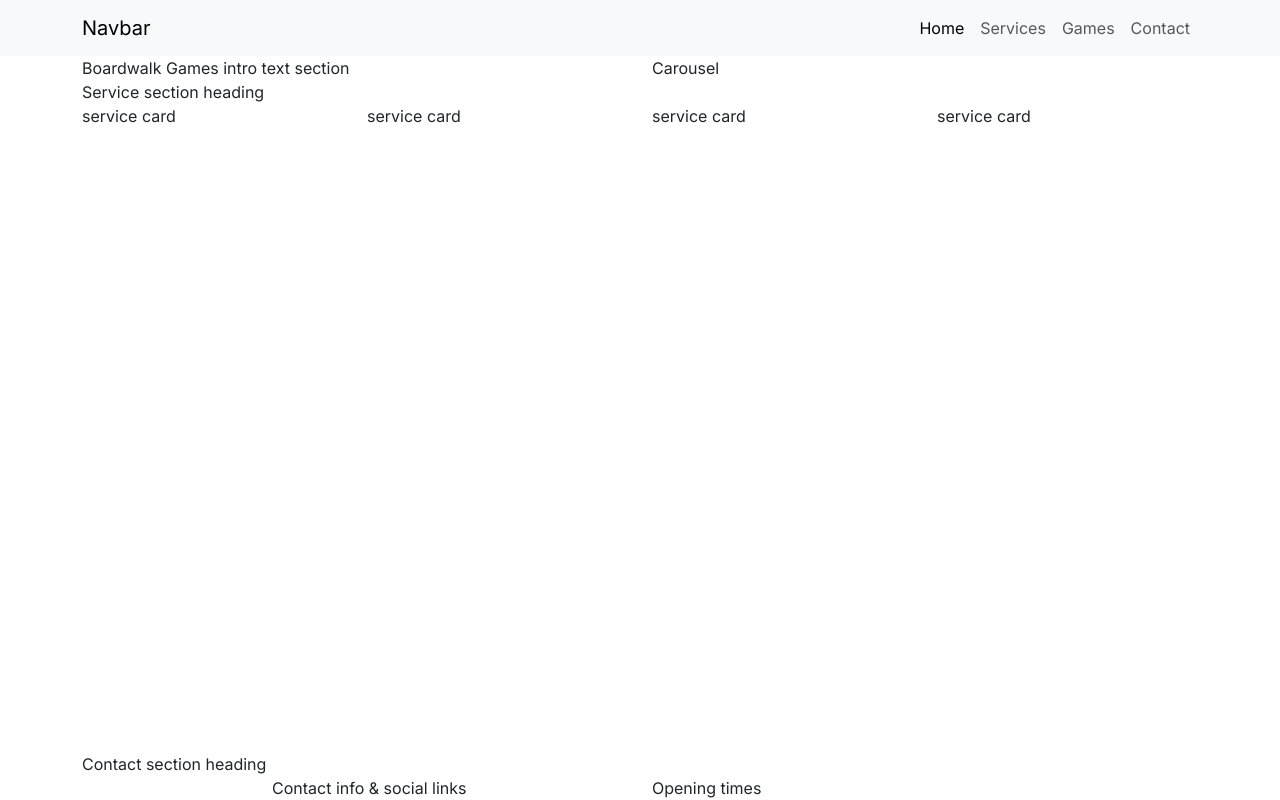
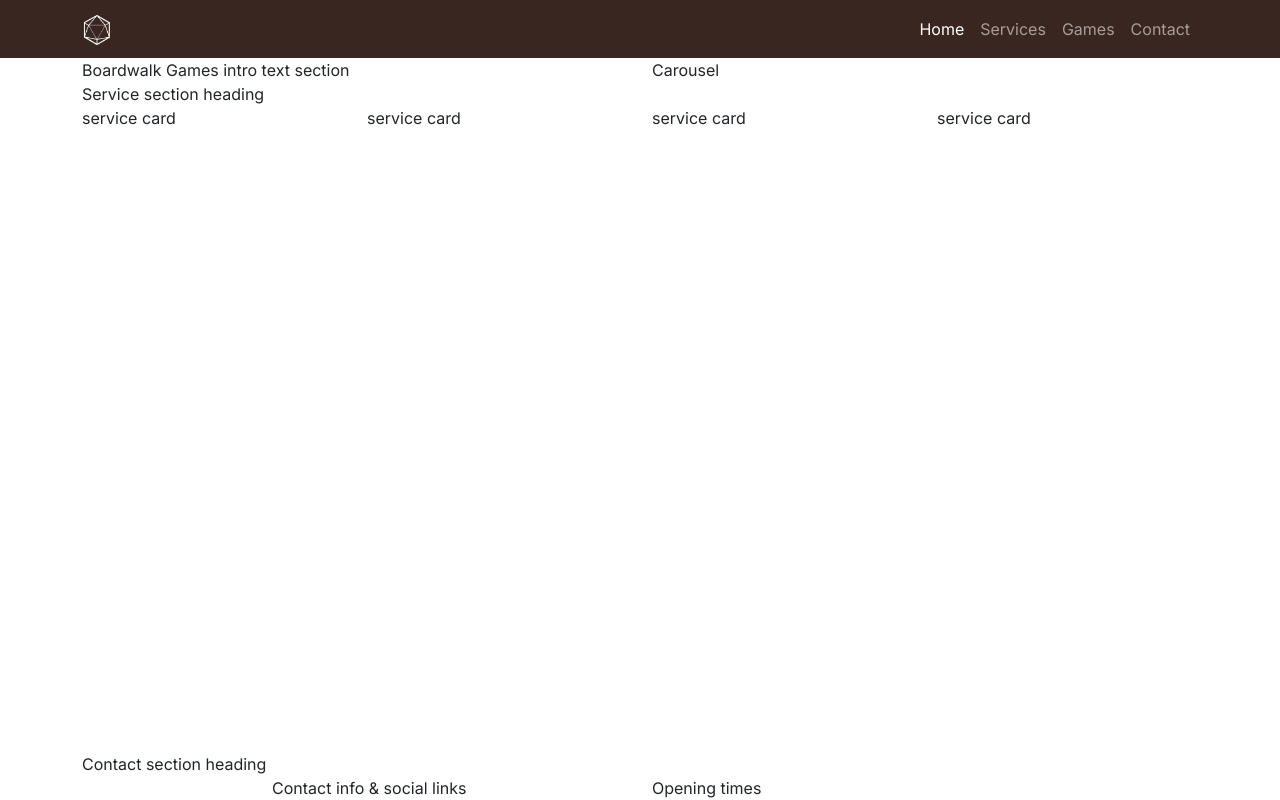
Before and after one commit to Chatlada-Nina/boardwalk-games, a plain HTML site: page index.html in a window 1280 px wide. Drawn offline with nearby package versions, Linux system fonts and the light colour scheme; a web font is replaced by a local one.

Commit message:
Style the navbar

```diff
--- a/assets/css/style.css
+++ b/assets/css/style.css
@@ -24,6 +24,14 @@ h1, h2, h3 {
     color: var(--highlight-color);
 }
 
+/* Navbar */
+#navbar {
+    background-color: var(--primary-color);
+}
+#navbar .logo {
+    width: 30px;
+}
+
 /* grid visualisation CSS for testing */
 /* .container, .row {
     border: 2px solid black;
--- a/index.html
+++ b/index.html
@@ -26,9 +26,11 @@
 <body class="d-flex flex-column min-vh-100">
 
     <!-- Navigation -->
-    <nav class="navbar navbar-expand-lg bg-body-tertiary">
+    <nav id="navbar" class="navbar navbar-expand-lg" data-bs-theme="dark">
         <div class="container">
-            <a class="navbar-brand" href="index.html">Navbar</a>
+            <a class="navbar-brand" href="index.html">
+                <img src="assets/images/logo-sm-white.png" alt="Boardwalk Games logo" class="logo">
+            </a>
             <button class="navbar-toggler" type="button" data-bs-toggle="collapse" data-bs-target="#navbarNav"
                 aria-controls="navbarNav" aria-expanded="false" aria-label="Toggle navigation">
                 <span class="navbar-toggler-icon"></span>
```
